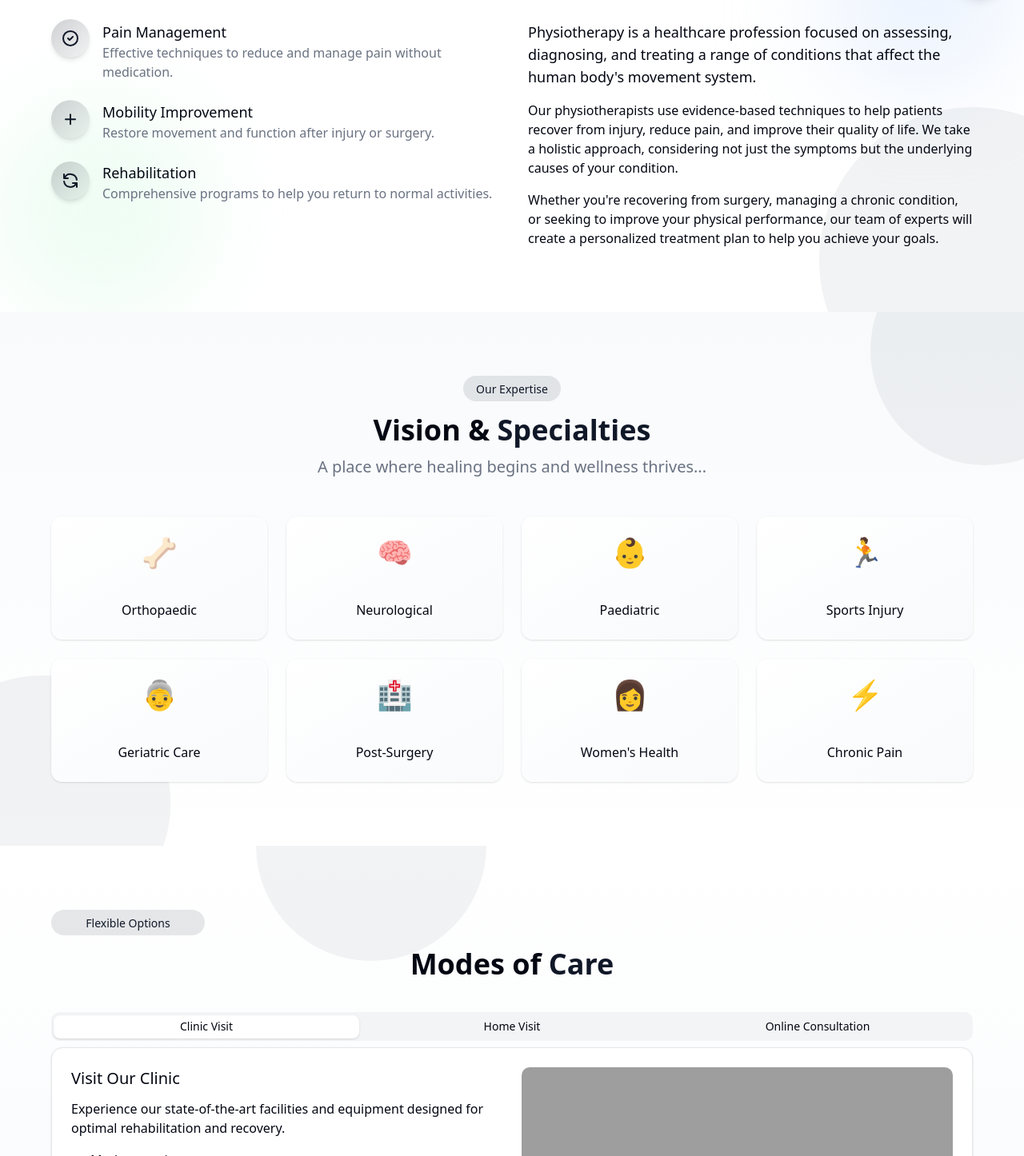
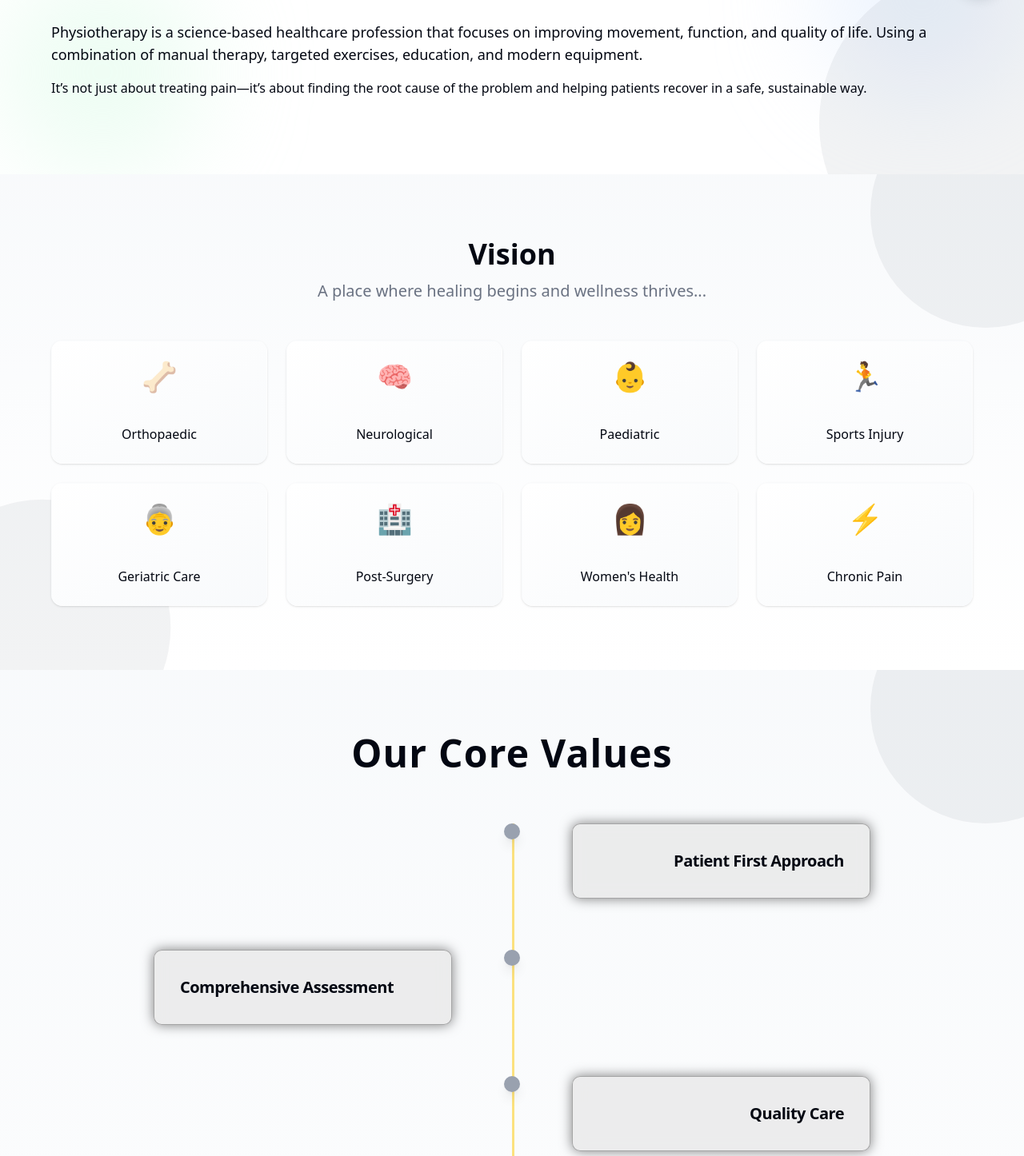
Before and after one commit to Nileshpataskar/Physioghar, a Next.js app: page / in a window 1280 px wide. Shown: the part 784-2230 px from the top of the page at 80% size. Built offline with nearby package versions, Linux system fonts and the light colour scheme; grey boxes are pictures that could not be loaded.

Commit message:
first visit and CORE VALUES UPDATED

```diff
--- a/src/app/page.tsx
+++ b/src/app/page.tsx
@@ -1,6 +1,7 @@
 'use client'
 import { Appointement } from "@/components/sections/Appointement"
 import { Contact } from "@/components/sections/Contact"
+import OurCoreValues from "@/components/sections/CoreValues"
 import FirstVisit from "@/components/sections/FirstVisit"
 import Footer from "@/components/sections/Footer"
 import Header from "@/components/sections/Header"
@@ -17,6 +18,7 @@ const Page = () => {
       <HeroBanner />
       <WhatIsPhysioterapy />
       <Vision />
+      <OurCoreValues />
       <ModeOfCare />
       <FirstVisit />
       <Appointement />
--- a/src/components/sections/Appointement.tsx
+++ b/src/components/sections/Appointement.tsx
@@ -21,11 +21,7 @@ export const Appointement = () => {
             <div className="absolute top-0 left-0 w-96 h-96 bg-primary/5 rounded-full -translate-x-1/3 -translate-y-1/3"></div>
             <div className="absolute bottom-0 right-0 w-80 h-80 bg-primary/5 rounded-full translate-x-1/3 translate-y-1/3"></div>
             <div className="max-w-4xl mx-auto">
-                <div className="inline-block px-4 py-1 rounded-full bg-primary/10 mb-4 mx-auto text-center block">
-                    <span className="text-sm font-medium text-primary">
-                        Schedule Now
-                    </span>
-                </div>
+
                 <h2 className="text-3xl md:text-4xl font-bold mb-10 text-center">
                     Book Your <span className="text-primary">Appointment</span>
                 </h2>
--- /dev/null
+++ b/src/components/sections/CoreValues.tsx
@@ -0,0 +1,105 @@
+import React, { useEffect, useRef } from 'react'
+import gsap from 'gsap'
+import { ScrollTrigger } from 'gsap/ScrollTrigger'
+
+gsap.registerPlugin(ScrollTrigger)
+
+const values = [
+    'Patient First Approach',
+    'Comprehensive Assessment',
+    'Quality Care',
+    'Personalised Treatment',
+    'Supportive Environment',
+    'Functional Rehabilitation',
+    'Recovery and Wellness',
+    'Prevention Oriented Care',
+    'Long Term Wellness',
+]
+
+const OurCoreValues: React.FC = () => {
+    const ref = useRef<HTMLElement>(null)
+
+    useEffect(() => {
+        if (!ref.current) return
+        ScrollTrigger.create({
+            trigger: ref.current,
+            start: 'top 75%',
+            onEnter: () => {
+                gsap.fromTo(
+                    '.cv-item',
+                    { x: (i: number) => (i % 2 === 0 ? -80 : 80), opacity: 0 },
+                    {
+                        x: 0,
+                        opacity: 1,
+                        duration: 0.7,
+                        stagger: 0.15,
+                        ease: 'power3.out',
+                    }
+                )
+            },
+            once: true,
+        })
+        return () => ScrollTrigger.getAll().forEach(t => t.kill())
+    }, [])
+
+    return (
+        <section
+            id="core-values"
+            ref={ref}
+            className="py-20 px-6 md:px-10 bg-gradient-to-b from-slate-50 to-white relative overflow-hidden"
+        >
+            <div className="absolute top-0 right-0 w-72 h-72 bg-primary/5 rounded-full translate-x-1/3 -translate-y-1/3"></div>
+            <div className="absolute bottom-0 left-0 w-80 h-80 bg-primary/5 rounded-full -translate-x-1/3 translate-y-1/3"></div>
+
+            <div className="max-w-4xl mx-auto">
+                {/* Title */}
+                <h2 className="text-4xl md:text-5xl font-bold mb-16 text-center tracking-wide">
+                    Our Core Values
+                </h2>
+
+                {/* Gold spine */}
+                <div className="relative before:absolute before:left-1/2 before:top-0 before:bottom-0 before:w-[3px] before:bg-yellow-400/50">
+                    {values.map((val, idx) => {
+                        const side = idx % 2 === 0 ? 'left' : 'right'
+                        return (
+                            <div
+                                key={idx}
+                                className={`
+                  cv-item
+                  relative
+                  mb-16
+                  flex
+                  w-full
+                  ${side === 'left' ? 'justify-end' : 'justify-start'}
+                `}
+                                style={{ opacity: 0 }}
+                            >
+                                {/* Gold dot */}
+                                <div className="absolute left-1/2 transform -translate-x-1/2 w-5 h-5 bg-gray-400 rounded-full shadow-lg"></div>
+                                {/* Card */}
+                                <div
+                                    className={`
+                    w-5/12
+                    bg-neutral-200/70
+                    backdrop-blur-sm
+                    border border-black/30
+                    rounded-lg
+                    p-8
+                    ${side === 'left' ? 'text-right' : 'text-left'}
+                    shadow-[0_0_15px_rgba(0,0,0,0.5)]
+                  `}
+                                >
+                                    <span className="text-lg md:text-xl font-semibold tracking-tight">
+                                        {val}
+                                    </span>
+                                </div>
+                            </div>
+                        )
+                    })}
+                </div>
+            </div>
+        </section>
+    )
+}
+
+export default OurCoreValues
--- a/src/components/sections/FirstVisit.tsx
+++ b/src/components/sections/FirstVisit.tsx
@@ -50,33 +50,28 @@ const FirstVisit = () => {
                     {[
                         {
                             step: 1,
-                            title: "Initial Assessment",
-                            description:
-                                "We'll discuss your medical history and current condition to understand your needs.",
+                            title: 'Consultation',
+                            description: 'Detailed case history and physical assessment to evaluate pain, posture, movement, strength, and function using medical tests. Followed by a clear explanation of findings.',
                         },
                         {
                             step: 2,
-                            title: "Physical Examination",
-                            description:
-                                "Our physiotherapist will conduct a thorough examination to identify the root cause of your problem.",
+                            title: 'Treatment Begins',
+                            description: 'Your treatment will start based on the assessment and needs.',
                         },
                         {
                             step: 3,
-                            title: "Treatment Plan",
-                            description:
-                                "We'll develop a personalized treatment plan tailored to your specific needs and goals.",
+                            title: 'Your Personalised Recovery Plan',
+                            description: 'We outline your custom path to wellness with short- and long-term goals.',
                         },
                         {
                             step: 4,
-                            title: "Begin Treatment",
-                            description:
-                                "Your first session may include initial treatment techniques to start your recovery journey.",
+                            title: 'Progress Monitoring & Adjustments',
+                            description: 'We’ll regularly monitor your progress and adjust the plan to ensure optimal recovery.',
                         },
                         {
                             step: 5,
-                            title: "Home Exercise Program",
-                            description:
-                                "You'll receive guidance on exercises to continue your progress at home.",
+                            title: 'Post Treatment Care and Prevention',
+                            description: 'Guidance and strategies to prevent recurrence and maintain your well-being.',
                         },
                     ].map((step, index) => (
                         <div key={index} className="flex step-item">
@@ -95,6 +90,7 @@ const FirstVisit = () => {
                         </div>
                     ))}
                 </div>
+
             </div>
         </section>
     )
--- a/src/components/sections/ModeOfCare.tsx
+++ b/src/components/sections/ModeOfCare.tsx
@@ -209,11 +209,7 @@ const ModeOfCare = () => {
                 <div className="absolute top-0 right-0 w-96 h-96 bg-primary/5 rounded-full translate-x-1/3 -translate-y-1/3"></div>
                 <div className="absolute bottom-0 left-0 w-80 h-80 bg-primary/5 rounded-full -translate-x-1/3 translate-y-1/3"></div>
                 <div className="max-w-6xl mx-auto">
-                    <div className=" px-4 py-1 rounded-full bg-primary/10 mb-4 mx-auto text-center block">
-                        <span className="text-sm font-medium text-primary">
-                            Our Expertise
-                        </span>
-                    </div>
+
                     <h2 className="text-3xl md:text-4xl font-bold mb-10 text-center">
                         What We <span className="text-primary">Treat</span>
                     </h2>
--- a/src/components/sections/Vision.tsx
+++ b/src/components/sections/Vision.tsx
@@ -2,7 +2,7 @@ import React, { useRef } from 'react'
 import { Card } from '../ui/card'
 
 export const Vision = () => {
-        const specialtiesRef = useRef(null);
+    const specialtiesRef = useRef(null);
 
     return (
         <section
@@ -14,13 +14,9 @@ export const Vision = () => {
             <div className="absolute bottom-0 left-0 w-80 h-80 bg-primary/5 rounded-full -translate-x-1/3 translate-y-1/3"></div>
             <div className="max-w-6xl mx-auto">
                 <div className="text-center mb-12 relative z-10">
-                    <div className="inline-block px-4 py-1 rounded-full bg-primary/10 mb-4">
-                        <span className="text-sm font-medium text-primary">
-                            Our Expertise
-                        </span>
-                    </div>
+
                     <h2 className="text-3xl md:text-4xl font-bold mb-3">
-                        Vision & <span className="text-primary">Specialties</span>
+                        Vision
                     </h2>
                     <p className="text-xl text-muted-foreground max-w-2xl mx-auto">
                         A place where healing begins and wellness thrives...
--- a/src/components/sections/WhatIsPhysioterapy.tsx
+++ b/src/components/sections/WhatIsPhysioterapy.tsx
@@ -76,100 +76,13 @@ const WhatIsPhysioterapy = () => {
                         <div className="absolute -bottom-3 left-0 right-0 h-1 bg-primary/30 rounded-full"></div>
                     </span>
                 </h2>
-                <div className="grid md:grid-cols-2 gap-10">
-                    <div className="space-y-6">
-                        <div className="flex items-start space-x-4 physio-text">
-                            <div className="bg-gradient-to-br from-primary/20 to-primary/5 p-3 rounded-full physio-icon shadow-md">
-                                <svg
-                                    className="w-6 h-6 text-primary"
-                                    fill="none"
-                                    stroke="currentColor"
-                                    viewBox="0 0 24 24"
-                                    xmlns="http://www.w3.org/2000/svg"
-                                >
-                                    <path
-                                        strokeLinecap="round"
-                                        strokeLinejoin="round"
-                                        strokeWidth={2}
-                                        d="M9 12l2 2 4-4m6 2a9 9 0 11-18 0 9 9 0 0118 0z"
-                                    />
-                                </svg>
-                            </div>
-                            <div>
-                                <h3 className="font-medium text-lg">Pain Management</h3>
-                                <p className="text-muted-foreground">
-                                    Effective techniques to reduce and manage pain without
-                                    medication.
-                                </p>
-                            </div>
-                        </div>
-                        <div className="flex items-start space-x-4 physio-text">
-                            <div className="bg-gradient-to-br from-primary/20 to-primary/5 p-3 rounded-full physio-icon shadow-md">
-                                <svg
-                                    className="w-6 h-6 text-primary"
-                                    fill="none"
-                                    stroke="currentColor"
-                                    viewBox="0 0 24 24"
-                                    xmlns="http://www.w3.org/2000/svg"
-                                >
-                                    <path
-                                        strokeLinecap="round"
-                                        strokeLinejoin="round"
-                                        strokeWidth={2}
-                                        d="M12 6v6m0 0v6m0-6h6m-6 0H6"
-                                    />
-                                </svg>
-                            </div>
-                            <div>
-                                <h3 className="font-medium text-lg">Mobility Improvement</h3>
-                                <p className="text-muted-foreground">
-                                    Restore movement and function after injury or surgery.
-                                </p>
-                            </div>
-                        </div>
-                        <div className="flex items-start space-x-4 physio-text">
-                            <div className="bg-gradient-to-br from-primary/20 to-primary/5 p-3 rounded-full physio-icon shadow-md">
-                                <svg
-                                    className="w-6 h-6 text-primary"
-                                    fill="none"
-                                    stroke="currentColor"
-                                    viewBox="0 0 24 24"
-                                    xmlns="http://www.w3.org/2000/svg"
-                                >
-                                    <path
-                                        strokeLinecap="round"
-                                        strokeLinejoin="round"
-                                        strokeWidth={2}
-                                        d="M4 4v5h.582m15.356 2A8.001 8.001 0 004.582 9m0 0H9m11 11v-5h-.581m0 0a8.003 8.003 0 01-15.357-2m15.357 2H15"
-                                    />
-                                </svg>
-                            </div>
-                            <div>
-                                <h3 className="font-medium text-lg">Rehabilitation</h3>
-                                <p className="text-muted-foreground">
-                                    Comprehensive programs to help you return to normal
-                                    activities.
-                                </p>
-                            </div>
-                        </div>
-                    </div>
+                <div className="grid md:grid-cols gap-10">
+
                     <div className="physio-text">
-                        <p className="text-lg mb-4">
-                            Physiotherapy is a healthcare profession focused on assessing,
-                            diagnosing, and treating a range of conditions that affect the
-                            human body's movement system.
+                        <p className="text-lg mb-4">Physiotherapy is a science-based healthcare profession that focuses on improving movement, function, and quality of life. Using a combination of manual therapy, targeted exercises, education, and modern equipment.
                         </p>
                         <p className="mb-4">
-                            Our physiotherapists use evidence-based techniques to help
-                            patients recover from injury, reduce pain, and improve their
-                            quality of life. We take a holistic approach, considering not
-                            just the symptoms but the underlying causes of your condition.
-                        </p>
-                        <p>
-                            Whether you're recovering from surgery, managing a chronic
-                            condition, or seeking to improve your physical performance, our
-                            team of experts will create a personalized treatment plan to
-                            help you achieve your goals.
+                            It’s not just about treating pain—it’s about finding the root cause of the problem and helping patients recover in a safe, sustainable way.
                         </p>
                     </div>
                 </div>
```
